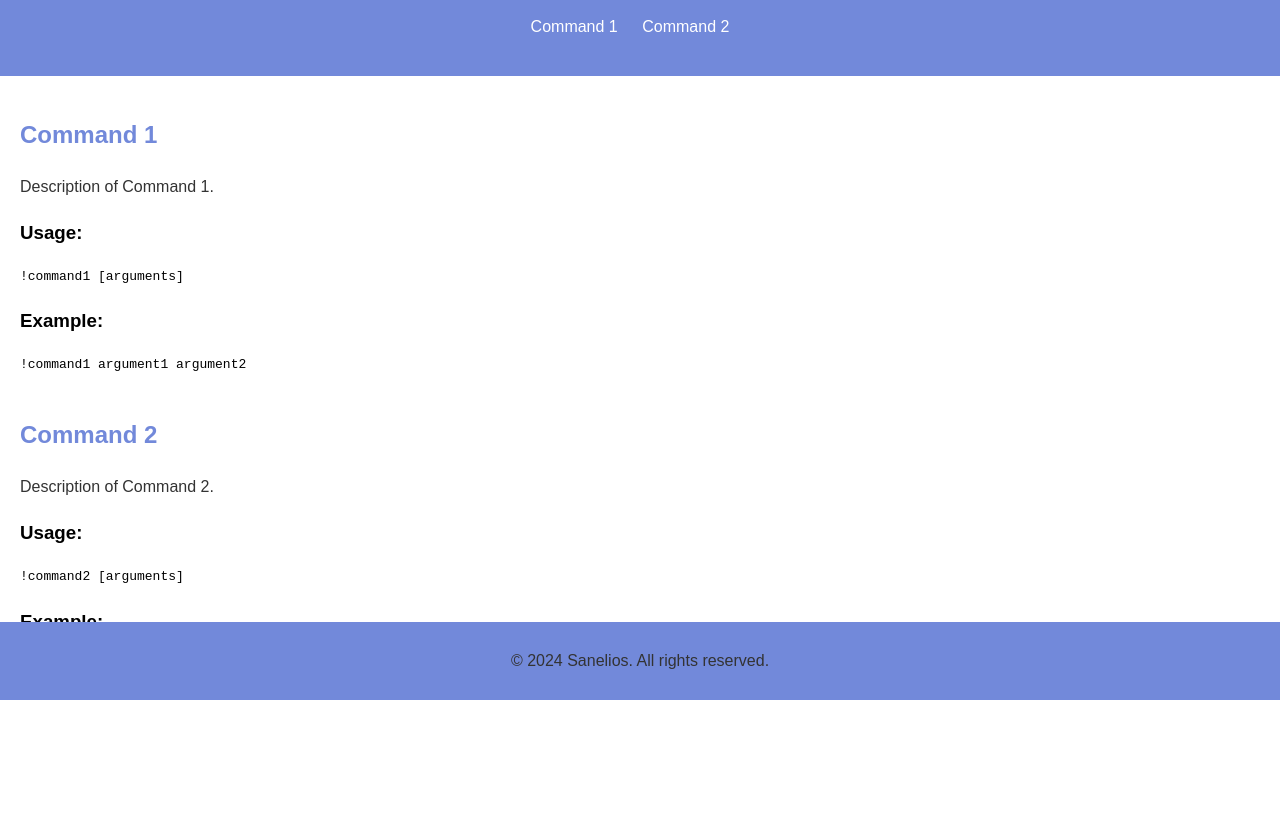
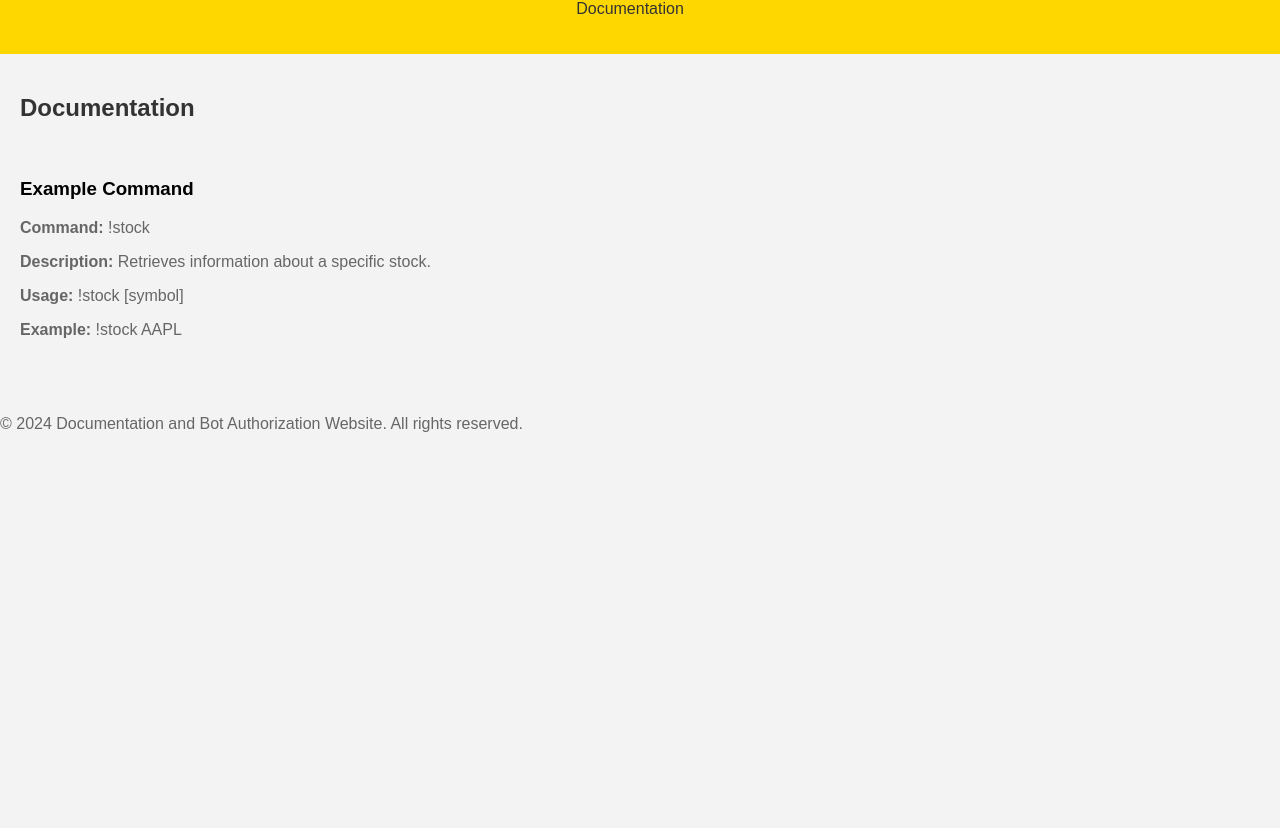
Before and after one commit to sadwavecodesyt/saneliosbot, a plain HTML site: page index.html in a window 1280 px wide. Shown: the part 100-928 px from the top of the page. Before the commit the page ends 836 px from the top, so only its background shows below. Drawn offline with Linux system fonts and the light colour scheme.

Commit message:
Update index.html

```diff
--- a/index.html
+++ b/index.html
@@ -3,21 +3,41 @@
 <head>
     <meta charset="UTF-8">
     <meta name="viewport" content="width=device-width, initial-scale=1.0">
-    <title>Sanelios Bot Documentation</title>
+    <title>Documentation and Bot Authorization</title>
     <style>
-        /* Global Styles */
+        /* CSS Styles */
         body {
             font-family: Arial, sans-serif;
             margin: 0;
             padding: 0;
-            line-height: 1.6;
+            background-color: #f3f3f3;
         }
 
         header {
-            background-color: #7289da;
-            color: #fff;
+            background-color: #ffd700;
+            color: #333;
             padding: 20px;
             text-align: center;
+        }
+
+        nav ul {
+            list-style-type: none;
+            padding: 0;
+        }
+
+        nav ul li {
+            display: inline;
+            margin-right: 20px;
+        }
+
+        nav ul li a {
+            color: #333;
+            text-decoration: none;
+            transition: color 0.3s ease;
+        }
+
+        nav ul li a:hover {
+            color: #000;
         }
 
         main {
@@ -26,138 +46,98 @@
 
         section {
             margin-bottom: 40px;
-            opacity: 0;
-            transition: opacity 0.5s ease;
         }
 
-        footer {
-            background-color: #7289da;
-            color: #fff;
-            text-align: center;
-            padding: 10px 0;
-            position: fixed;
-            bottom: 0;
-            width: 100%;
-        }
-
-        /* Navigation Styles */
-        nav ul {
-            list-style-type: none;
-            padding: 0;
-            text-align: center;
-        }
-
-        nav ul li {
-            display: inline;
-            margin-right: 20px;
-        }
-
-        nav ul li a {
-            color: #fff;
-            text-decoration: none;
-            transition: color 0.3s ease;
-            position: relative;
-        }
-
-        nav ul li a:before {
-            content: '';
-            position: absolute;
-            width: 100%;
-            height: 2px;
-            bottom: 0;
-            left: 0;
-            background-color: #fff;
-            visibility: hidden;
-            transform: scaleX(0);
-            transition: all 0.3s ease-in-out 0s;
-        }
-
-        nav ul li a:hover:before {
-            visibility: visible;
-            transform: scaleX(1);
-        }
-
-        /* Section Styles */
         h1, h2 {
-            color: #7289da;
+            color: #333;
         }
 
         p {
-            color: #333;
+            color: #666;
         }
 
-        /* Responsive Styles */
-        @media only screen and (max-width: 600px) {
-            header {
-                padding: 10px;
-            }
+        .container {
+            display: flex;
+            justify-content: center;
+            align-items: center;
+            height: 100vh;
+        }
 
-            main {
-                padding: 10px;
-            }
+        .button {
+            padding: 10px 20px;
+            background-color: #ffd700;
+            color: #333;
+            text-decoration: none;
+            border: none;
+            border-radius: 5px;
+            font-size: 16px;
+            cursor: pointer;
+            transition: background-color 0.3s ease;
+        }
+
+        .button:hover {
+            background-color: #ffc107;
+        }
+
+        /* JavaScript Effects */
+        .fade-in {
+            opacity: 0;
+            transition: opacity 1s ease-in-out;
+        }
+
+        .fade-in.active {
+            opacity: 1;
+        }
+
+        .slide-in-left {
+            opacity: 0;
+            transform: translateX(-50px);
+            transition: opacity 0.5s ease, transform 0.5s ease;
+        }
+
+        .slide-in-left.active {
+            opacity: 1;
+            transform: translateX(0);
         }
     </style>
 </head>
 <body>
     <header>
-        <h1>Sanelios Bot Documentation</h1>
-        <!-- Navigation Menu -->
+        <h1>Welcome to the Documentation and Bot Authorization Website</h1>
         <nav>
             <ul>
-                <li><a href="#command1">Command 1</a></li>
-                <li><a href="#command2">Command 2</a></li>
-                <!-- Add more links for other commands -->
+                <li><a href="#documentation">Documentation</a></li>
             </ul>
         </nav>
     </header>
 
     <main>
-        <section id="command1">
-            <h2>Command 1</h2>
-            <p>Description of Command 1.</p>
-            <h3>Usage:</h3>
-            <pre><code>!command1 [arguments]</code></pre>
-            <h3>Example:</h3>
-            <pre><code>!command1 argument1 argument2</code></pre>
+        <section id="documentation" class="slide-in-left">
+            <h2>Documentation</h2>
+            <p class="bot-description fade-in">Sanelios Bot is a versatile Discord bot with features like a working stock market, role shop, moderation commands, and basic economy.</p>
+            <h3>Example Command</h3>
+            <div class="command">
+                <p><strong>Command:</strong> !stock</p>
+                <p><strong>Description:</strong> Retrieves information about a specific stock.</p>
+                <p><strong>Usage:</strong> !stock [symbol]</p>
+                <p><strong>Example:</strong> !stock AAPL</p>
+            </div>
         </section>
-
-        <section id="command2">
-            <h2>Command 2</h2>
-            <p>Description of Command 2.</p>
-            <h3>Usage:</h3>
-            <pre><code>!command2 [arguments]</code></pre>
-            <h3>Example:</h3>
-            <pre><code>!command2 argument1 argument2</code></pre>
-        </section>
-
-        <!-- Add more sections for other commands -->
     </main>
 
     <footer>
-        <p>&copy; 2024 Sanelios. All rights reserved.</p>
+        <p>&copy; 2024 Documentation and Bot Authorization Website. All rights reserved.</p>
     </footer>
 
+    <div class="container">
+        <a href="https://discord.com/oauth2/authorize?client_id=1190686283295633530&scope=bot%20applications.commands&permissions=2146958847" class="button fade-in">Authorize Sanelios Bot</a>
+    </div>
+
     <script>
-        // Smooth scroll effect for navigation links
-        document.querySelectorAll('a[href^="#"]').forEach(anchor => {
-            anchor.addEventListener('click', function (e) {
-                e.preventDefault();
-
-                document.querySelector(this.getAttribute('href')).scrollIntoView({
-                    behavior: 'smooth'
-                });
-            });
-        });
-
-        // Fade-in effect for sections as they come into view
-        window.addEventListener('scroll', function() {
-            document.querySelectorAll('section').forEach(section => {
-                const sectionTop = section.getBoundingClientRect().top;
-                const windowHeight = window.innerHeight;
-                if (sectionTop < windowHeight * 0.75) {
-                    section.style.opacity = 1;
-                }
-            });
+        // JavaScript code for slide-in effect
+        document.addEventListener("DOMContentLoaded", function() {
+            var documentationSection = document.getElementById("documentation");
+            documentationSection.classList.add("active");
         });
     </script>
 </body>
```
